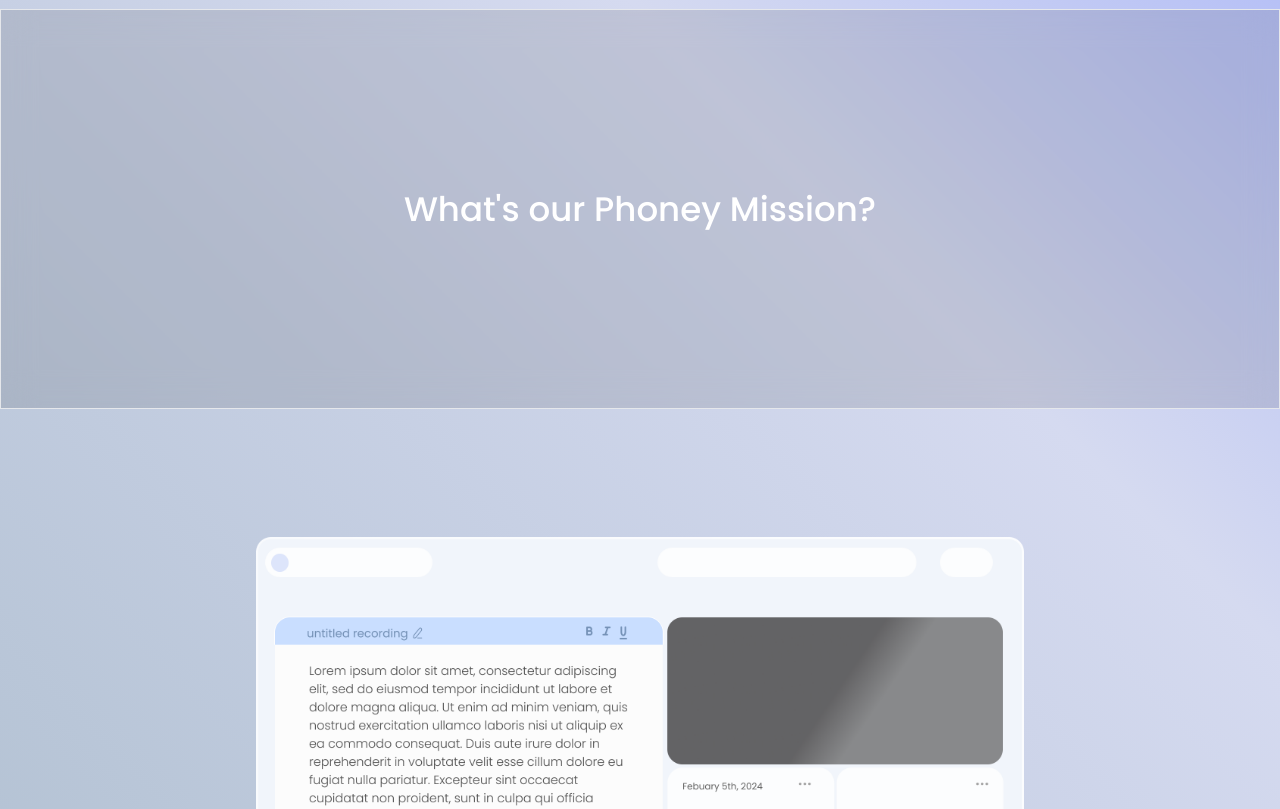
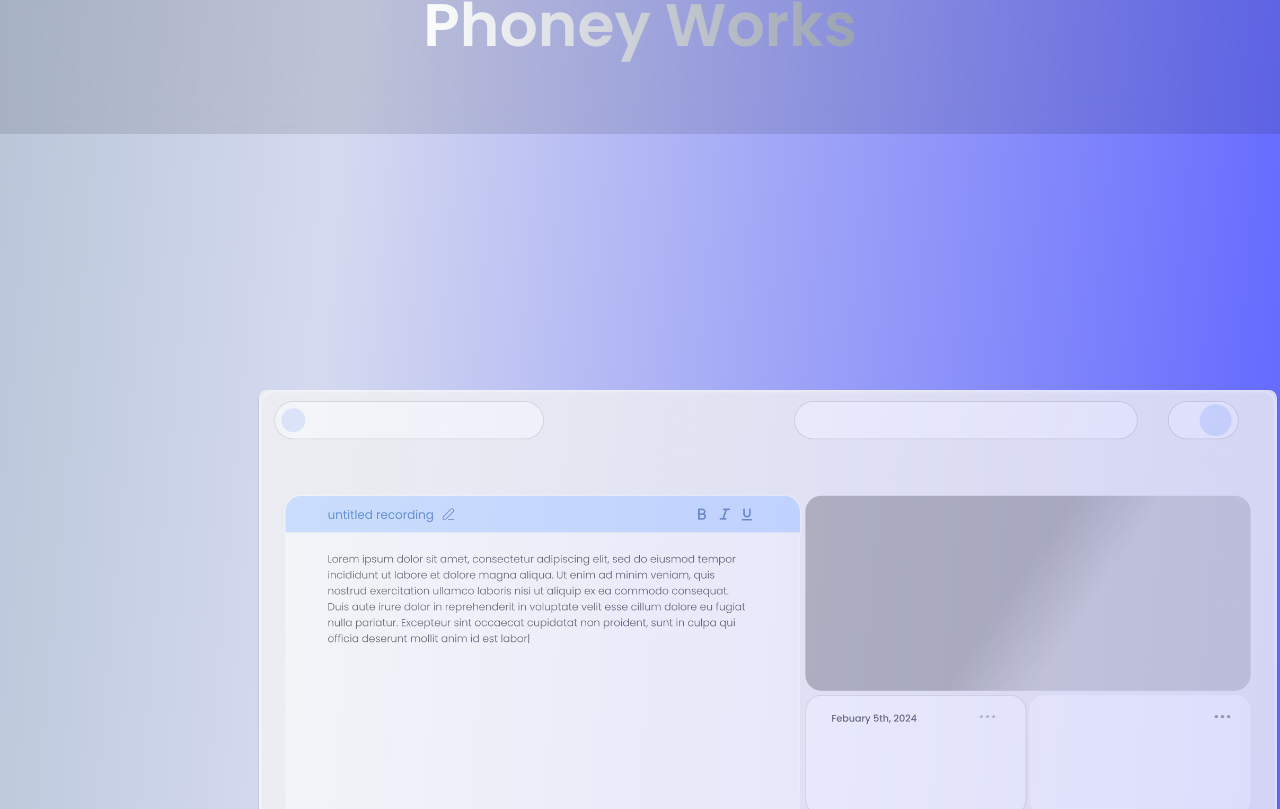
Before and after one commit to ryushen-tan/Phon3y, a React (Vite) app in the folder fe/: page / in a window 1280 px wide. Shown: the part 951-1760 px from the top of the page. Built offline with nearby package versions, Linux system fonts and the light colour scheme.

Commit message:
Login and landing page changes

```diff
--- a/fe/src/pages/LandingPage.tsx
+++ b/fe/src/pages/LandingPage.tsx
@@ -2,10 +2,8 @@ import React, { useEffect, useRef, useState } from 'react';
 import Navbar from '../components/Navbar/Navbar';
 import background from '/background.png';
 import ShinyText from '../components/Text/ShinyText';
-import Footer from '../components/Footer/Footer';
-import Demo from '/demo.png';
+import Demo from '/mockup.png';
 import { Link } from 'react-router-dom';
-// import GalleryCard from '../components/Gallery/GalleryCard';
 
 const LandingPage: React.FC = () => {
     const demoRef = useRef<HTMLDivElement | null>(null);
@@ -41,7 +39,7 @@ const LandingPage: React.FC = () => {
                     className="flex flex-col items-center h-[150vw] w-screen bg-cover bg-center"
                     style={{
                         backgroundImage:
-                            'linear-gradient(-135deg, #8B9CFF 0%, #D5DAF0 50%, #B2C1D2 100%)'
+                            'linear-gradient(-85deg,rgb(95, 101, 255) 0%, #D5DAF0 70%, #B2C1D2 100%)'
                     }}
                 >
                     <div className='w-screen h-screen flex items-center flex-col'>
@@ -65,28 +63,20 @@ const LandingPage: React.FC = () => {
                             </div>
                         </div>
                     </div>
-                    <div className='w-screen h-[400px] mt-40 bg-black/10 bg-blur-xl border-1 border-gray-200 backdrop-blur-lg flex flex-col justify-center items-center'>
-                        <h1 className='text-white text-[34px] font-medium'>What's our Phoney Mission?</h1>
-                        <div className='flex gap-24 text-[#2b2b2b]'>
-                            {/* <div className='w-[400px] bg-black/10 h-[300px] bg-white rounded-md flex justify-center items-center font-semibold text-[20px]'>
-                                <img src="" alt="" />
-                                <h2> "To help people lol" -ryu</h2>
-                            </div>
-                            <div className='w-[400px] h-[300px] bg-white rounded-md flex justify-center items-center font-semibold text-[20px] text-center p-3'>
-                                <h2> "To help people people communicate and build a database for SLP" -ryu</h2>
-                            </div> */}
-                        </div>
+                    <div className='w-screen h-[400px] mt-40 bg-black/10 bg-blur-xl border-gray-200 backdrop-blur-lg flex flex-col justify-center items-center'>
+                        <h1 className='bg-gradient-to-l from-gray-400 to-white bg-clip-text text-transparent text-[60px] font-semibold w-[35%] text-center'>Here's How  Phoney Works</h1>
                     </div>
                     <div
                         ref={demoRef}
                         className={`flex justify-center items-center transition-opacity duration-700 ${
-                            isDemoVisible ? 'opacity-100' : 'opacity-0'
+                            isDemoVisible ? 'opacity-80' : 'opacity-0'
                         }`}
                     >
-                        <img src={Demo} alt="Demo Img" className='w-[60%] mt-[10%]' />
+                        <div className='w-full flex justify-end'>
+                            <img src={Demo} alt="Demo Img" className='w-[80%] mt-[20%]' />
+                        </div>
                     </div>
                 </div>
-                <Footer />
             </div>
         </>
     );
--- a/fe/src/pages/LoginPage.tsx
+++ b/fe/src/pages/LoginPage.tsx
@@ -18,7 +18,7 @@ const LoginPage: React.FC = () => {
         >
             <div className='w-full ml-10'>
                 <Link to='/'>
-                    <div className='w-[60px] h-[60px] hover:cursor-pointer hover:opacity-[80%] flex justify-center items-center rounded-full absolute bg-white top-20 left-17'>
+                    <div className='w-[60px] h-[60px] hover:cursor-pointer hover:opacity-[80%] flex justify-center items-center rounded-full absolute bg-white top-25 left-17'>
                         <img className="w-[50px]" src={Logo} alt="" />
                     </div>
                 </Link>
@@ -29,10 +29,6 @@ const LoginPage: React.FC = () => {
                     <div className='flex flex-col items-start'>
                         <h2 className="text-7xl font-semibold text-[#707070]">Phone-In</h2>
                         <p className='mt-15 font-semibold text-md text-[#707070]'>Sign in with Partner Account</p>
-                    </div>
-                    <div className='flex gap-10 items-start'>
-                        <GoogleAuth />
-                        <GoogleAuth />
                     </div>
                     <hr className='w-full border-[#D7D7D7] border border-2'/>
                     <form
--- a/fe/src/pages/SignupPage.tsx
+++ b/fe/src/pages/SignupPage.tsx
@@ -16,7 +16,7 @@ const SignUpPage: React.FC = () => {
         <div className="flex bg-white h-screen items-center">
             <div className="w-full ml-10">
                 <Link to="/">
-                    <div className="w-[60px] h-[60px] hover:cursor-pointer hover:opacity-[80%] flex justify-center items-center rounded-full absolute bg-white top-20 left-17">
+                    <div className="w-[60px] h-[60px] hover:cursor-pointer hover:opacity-[80%] flex justify-center items-center rounded-full absolute bg-white top-25 left-17">
                         <img className="w-[50px]" src={Logo} alt="Logo" />
                     </div>
                 </Link>
@@ -31,8 +31,6 @@ const SignUpPage: React.FC = () => {
                         </p>
                     </div>
                     <div className="flex gap-10 items-start">
-                        <GoogleAuth />
-                        <GoogleAuth />
                     </div>
                     <hr className="w-full border-[#D7D7D7] border border-2" />
                     <form onSubmit={handleSignUp} className='flex flex-col gap-4'>
```
Also changed, not shown: fe/public/mockup.png (added), fe/src/components/DescriptionBox/DescriptionBox.tsx (added).
